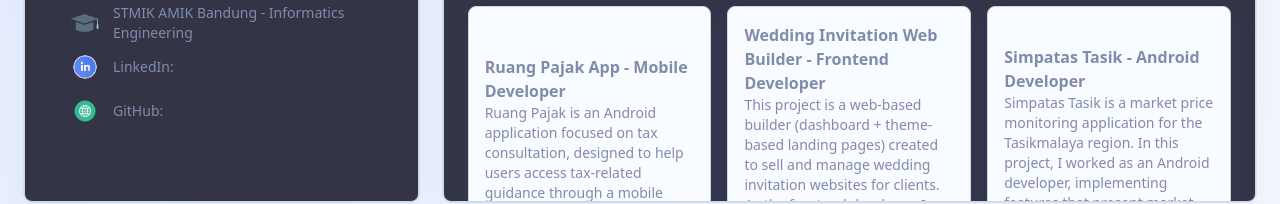
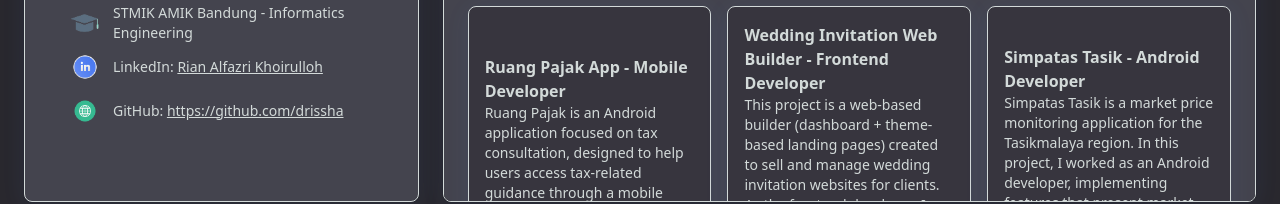
Before and after one commit to Drissha/portofolio-new, a plain HTML site: page index.html in a window 1280 px wide. Shown: the part 542-746 px from the top of the page. Drawn offline with nearby package versions, Linux system fonts and the light colour scheme.

Commit message:
dark only

```diff
--- a/src/style.css
+++ b/src/style.css
@@ -14,26 +14,27 @@
 }
 .p-4.rounded-lg {
   border: 1px solid var(--border);
-  background: #f8fbff;
+  background: #37353e;
   transition: background 0.3s;
 }
 .p-4.rounded-lg:hover {
-  background: #e0eaff;
+  background: rgb(60, 57, 73);
 }
 :root {
   font-family: system-ui, Avenir, Helvetica, Arial, sans-serif;
   line-height: 1.5;
   font-weight: 400;
   color-scheme: light dark;
-  color: #7f8caa;
-  background-color: #333446;
-  --accent: #333446;
+  color: #d3dad9;
+  background-color: #37353e;
+  --accent: #37353e;
   --accent-light: #e0eaff;
-  --accent-dark: #333446;
-  --bg-gradient: linear-gradient(135deg, #e0eaff 0%, #f4f6fb 100%);
-  --card-bg: #333446;
-  --card-bg-dark: #232946cc;
-  --border: #d1d5db;
+  --accent-dark: #44444e;
+  --text-dark: #d3dad9;
+  --bg-gradient: linear-gradient(135deg, #29282e 100%, #44444e 0%);
+  --card-bg: #44444e;
+  --card-bg-dark: #44444e;
+  --border: #d3dad9;
   --shadow: 0 4px 24px 0 rgba(79, 140, 255, 0.08);
   font-synthesis: none;
   text-rendering: optimizeLegibility;
@@ -56,12 +57,12 @@ h1 {
 }
 a {
   font-weight: 500;
-  color: var(--accent);
+  color: #d3dad9;
   text-decoration: underline;
   transition: color 0.2s;
 }
 a:hover {
-  color: #232946;
+  color: #d3dad9;
 }
 
 body {
@@ -123,7 +124,7 @@ button {
   font-size: 1em;
   font-weight: 500;
   font-family: inherit;
-  background-color: #1a1a1a;
+  background-color: #37353e;
   cursor: pointer;
   transition: border-color 0.25s;
 }
```
